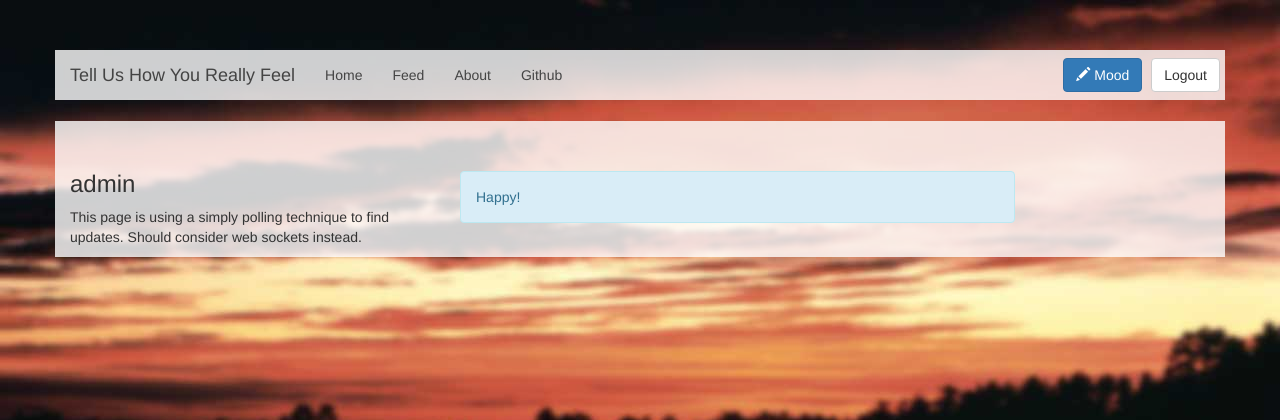
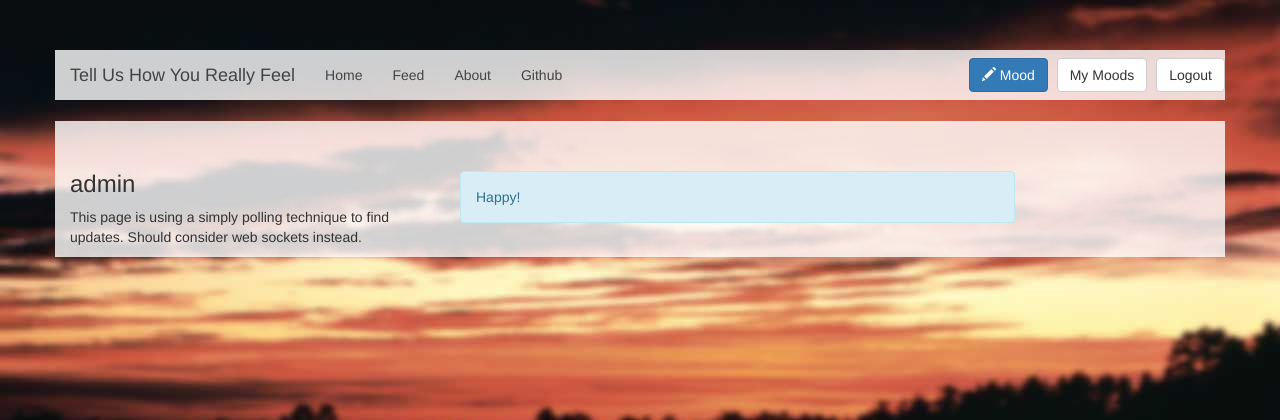
Before and after one commit to coop741/CS399Social, a Django app: template social/main/templates/main/feed_user.html in a window 1280 px wide. Shown: the top 420 px of the page. Run offline with Django 3.2, Linux system fonts and the light colour scheme; the template is opened without the code that fills it: values that come from a table or form of the project are taken from there, others are empty; a user stored in the database is signed in; data comes from the database, SQL or seed files in the repository; some libraries are stand-ins or nearby versions.

Commit message:
Link In Navbar to User Page

```diff
--- a/social/main/templates/main/base.html
+++ b/social/main/templates/main/base.html
@@ -48,6 +48,7 @@
                             data-target="#moodModal">
                        <span class="glyphicon glyphicon-pencil" aria-hidden="true"></span> Mood
                     </button>
+                <a href="/user/test/mood" class="btn btn-default navbar-btn">My Moods</a>
                 {% endif %}
                 {% if user.is_anonymous %}
                     <a href="/login" class="btn btn-default navbar-btn">Login</a>
```
